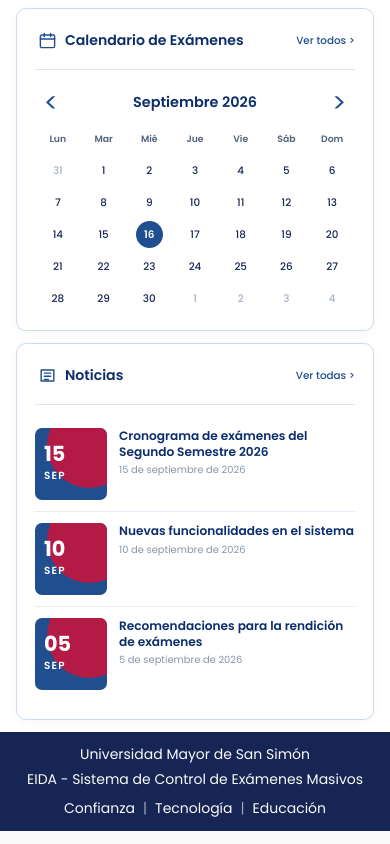
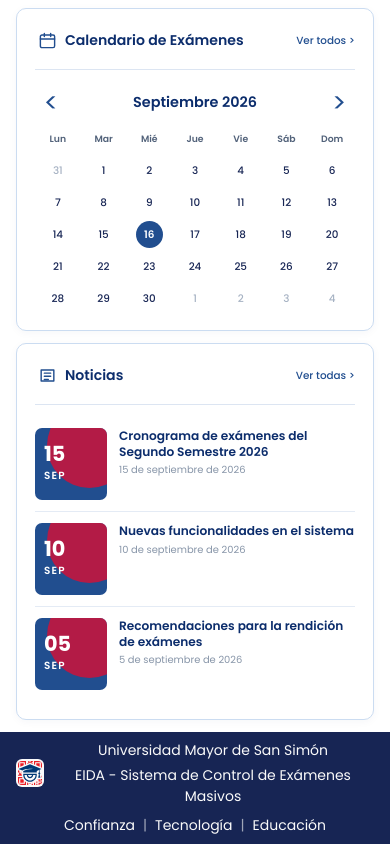
Before and after one commit to FabianNogales/oidevs-examenes-frontend, a React (Vite) app: page / in a window 390 px wide. Shown: the part 714-1558 px from the top of the page. Built offline with nearby package versions, Linux system fonts and the light colour scheme; no server answers.

Commit message:
feat: añadir logo EIDA al footer institucional

```diff
--- a/src/shared/components/Footer/Footer.module.css
+++ b/src/shared/components/Footer/Footer.module.css
@@ -17,10 +17,11 @@
   gap: var(--space-2) var(--space-6);
   max-width: var(--content-max-width);
   margin-inline: auto;
-  padding: var(--space-3) var(--content-gutter);
+  padding: var(--space-2) var(--content-gutter);
 }
 
 .identity,
+.identityText,
 .motto {
   display: flex;
   align-items: center;
@@ -30,9 +31,20 @@
   overflow-wrap: anywhere;
 }
 
-.identity > span,
+.identityText > span,
 .motto > span {
   min-width: 0;
+}
+
+.logo {
+  display: block;
+  flex-shrink: 0;
+  width: var(--space-8);
+  height: var(--space-8);
+  padding: calc(var(--space-1) / 2);
+  border-radius: var(--radius-sm);
+  object-fit: contain;
+  background: var(--brand-white-warm);
 }
 
 .separator {
@@ -46,12 +58,17 @@
     text-align: center;
   }
 
-  .identity {
+  .logo {
+    width: calc(var(--space-6) + var(--space-1));
+    height: calc(var(--space-6) + var(--space-1));
+  }
+
+  .identityText {
     flex-direction: column;
     gap: var(--space-1);
   }
 
-  .identity > .separator {
+  .identityText > .separator {
     display: none;
   }
 }
--- a/src/shared/components/Footer/Footer.tsx
+++ b/src/shared/components/Footer/Footer.tsx
@@ -1,3 +1,4 @@
+import eidaLogo from '@/assets/images/eida-logo.svg'
 import styles from './Footer.module.css'
 
 export function Footer() {
@@ -5,11 +6,20 @@ export function Footer() {
     <footer className={styles.footer}>
       <div className={styles.content}>
         <div className={styles.identity}>
-          <span>Universidad Mayor de San Simón</span>
-          <span className={styles.separator} aria-hidden="true">
-            |
-          </span>
-          <span>EIDA - Sistema de Control de Exámenes Masivos</span>
+          <img
+            src={eidaLogo}
+            alt="EIDA"
+            width={32}
+            height={32}
+            className={styles.logo}
+          />
+          <div className={styles.identityText}>
+            <span>Universidad Mayor de San Simón</span>
+            <span className={styles.separator} aria-hidden="true">
+              |
+            </span>
+            <span>EIDA - Sistema de Control de Exámenes Masivos</span>
+          </div>
         </div>
         <div className={styles.motto}>
           <span>Confianza</span>
```
